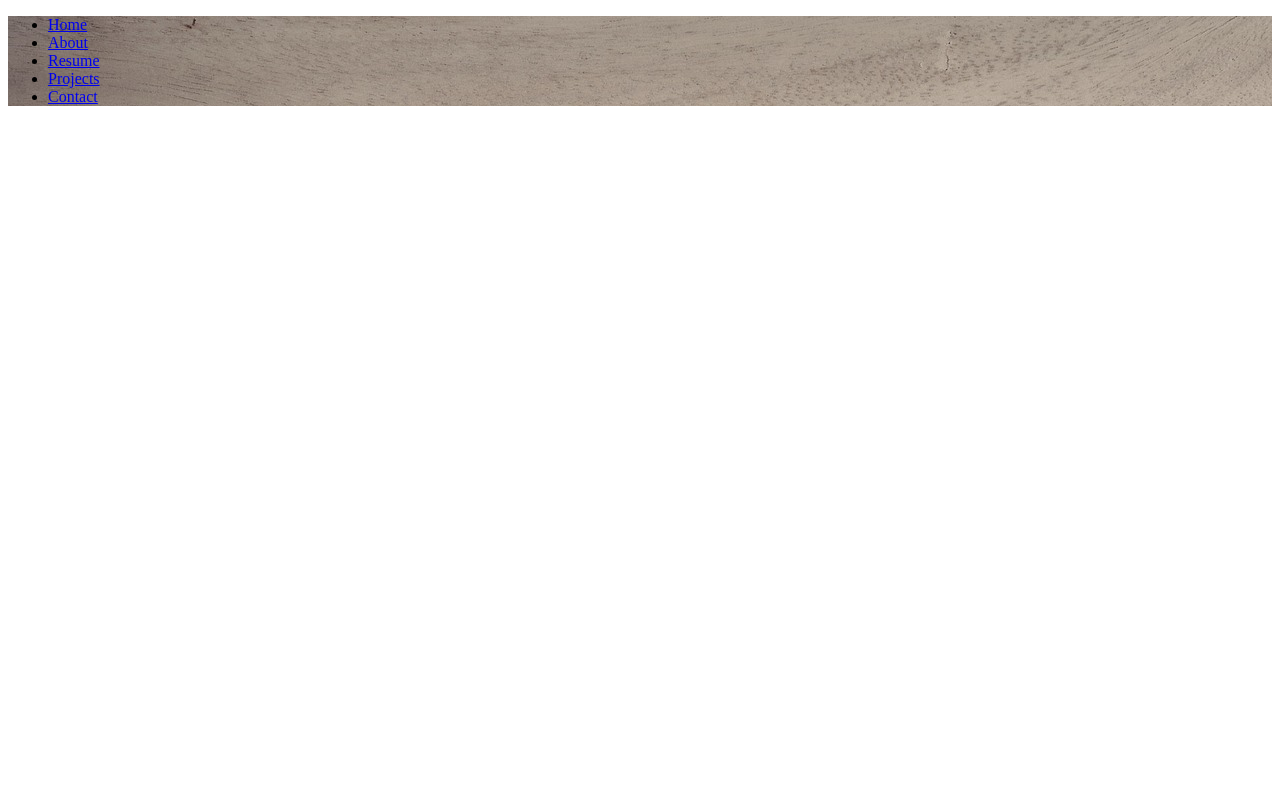
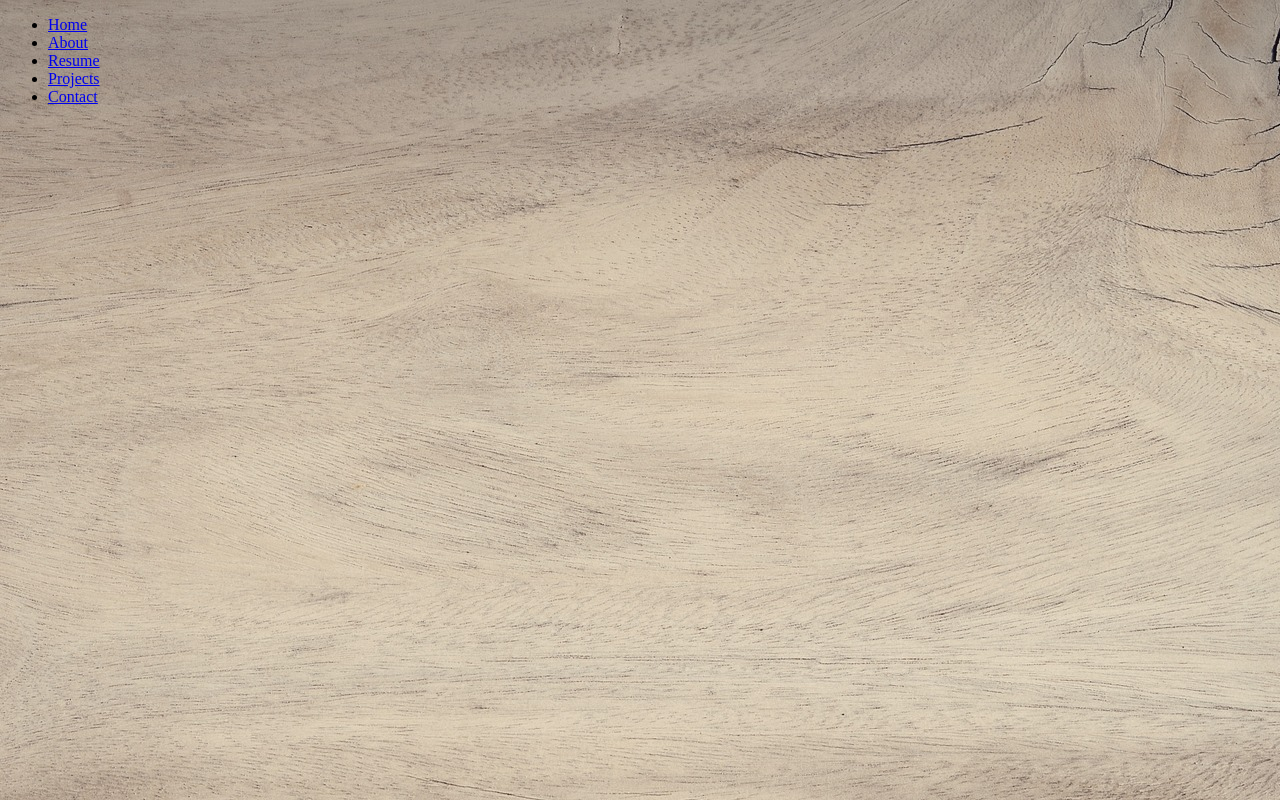
Before and after one commit to Marcel0906/Portfolio, a React (Create React App) app in the folder my-portfolio/: page / in a window 1280 px wide. Built offline with nearby package versions, Linux system fonts and the light colour scheme; the HTML template or start-up script is replaced by a standard one.

Commit message:
image update

```diff
--- a/my-portfolio/src/App.css
+++ b/my-portfolio/src/App.css
@@ -1,9 +1,4 @@
 
-
- .image {
-    background-image: url(assets/eiche.jpg);
-    background-repeat: no-repeat;
- }
 
 h1 {
     text-align: center;
--- a/my-portfolio/src/index.css
+++ b/my-portfolio/src/index.css
@@ -0,0 +1,8 @@
+body {
+    background-image: url(assets/eiche.jpg);
+    background-repeat: no-repeat;
+    background-color: #a49589;
+    background-size: cover;
+    background-position: center;
+    background: #a49589 url(assets/eiche.jpg) no-repeat center top fixed;
+}
```
Also changed, not shown: 1 other file (tests, documents, lock files or other folders).
